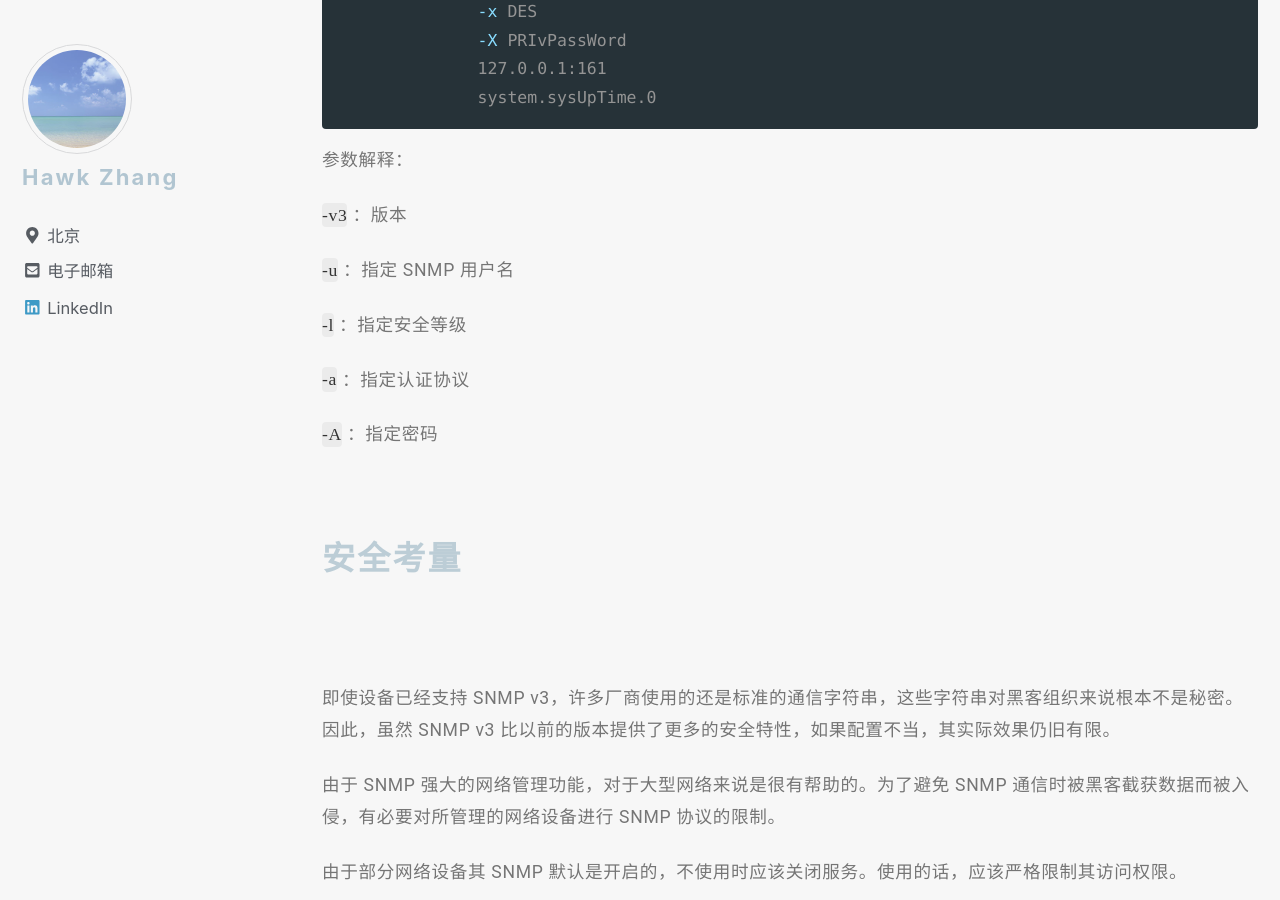
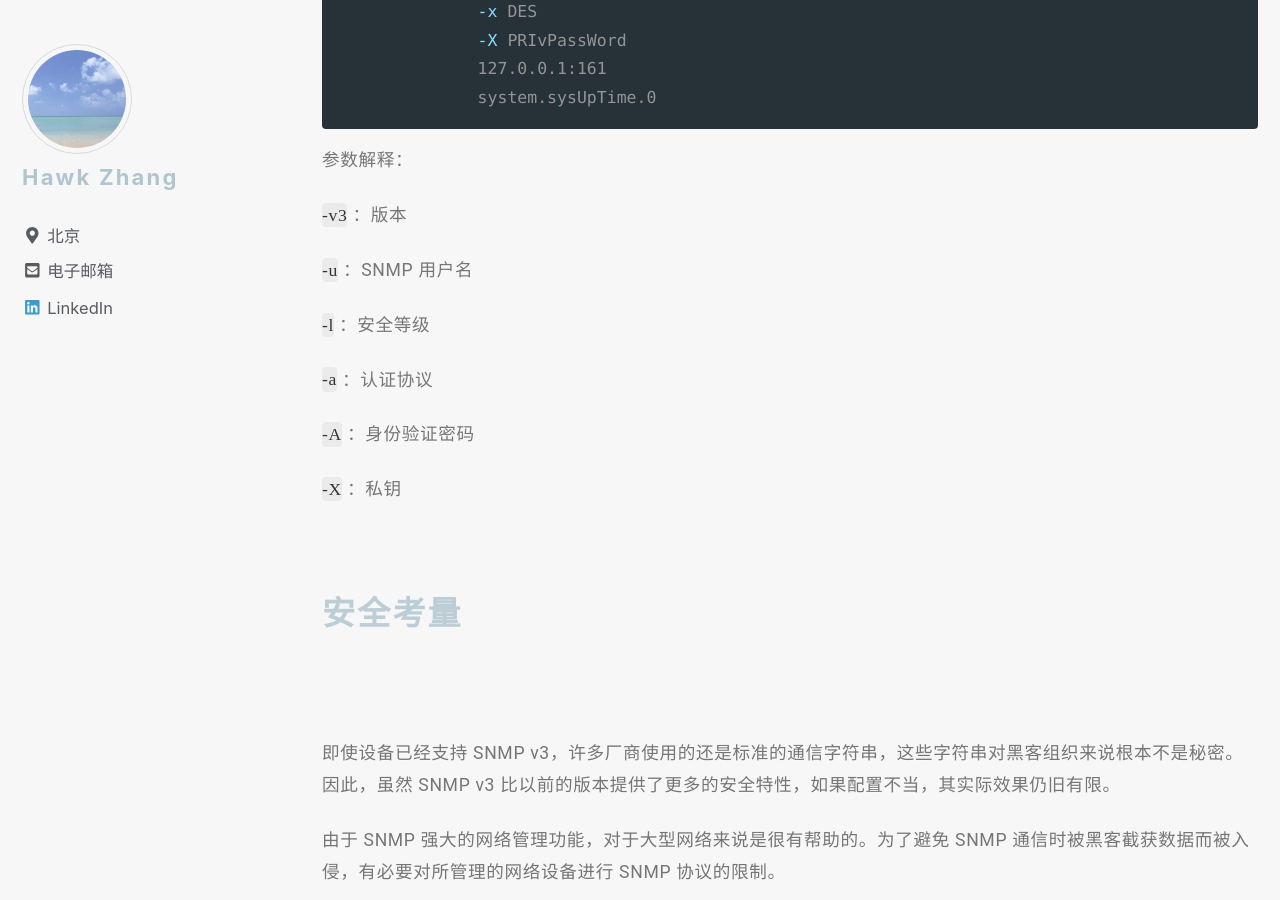
Before and after one commit to narru888/linotes_note, a Jekyll site: the page built from _posts/monitor/zabbix/2018-01-02-monitor.snmp.md, in a window 1280 px wide and 900 px high, scrolled down 14385 px. Built offline with Jekyll 4.4.1, drawn with Linux system fonts in a browser that asks for light colours; nearby versions of some CDN libraries; a script that is not in the unit is left out.

Commit message:
update on 2018-10-21 13:10:01 CST

```diff
--- a/_posts/monitor/zabbix/2018-01-02-monitor.snmp.md
+++ b/_posts/monitor/zabbix/2018-01-02-monitor.snmp.md
@@ -489,13 +489,15 @@ snmpwalk -v3  -l authPriv
 
 `-v3` ：版本
 
-`-u` ：指定 SNMP 用户名
+`-u` ：SNMP 用户名
 
-`-l` ：指定安全等级
+`-l` ：安全等级
 
-`-a` ：指定认证协议
+`-a` ：认证协议
 
-`-A` ：指定密码
+`-A` ：身份验证密码
+
+`-X` ：私钥
 
 
 
```
